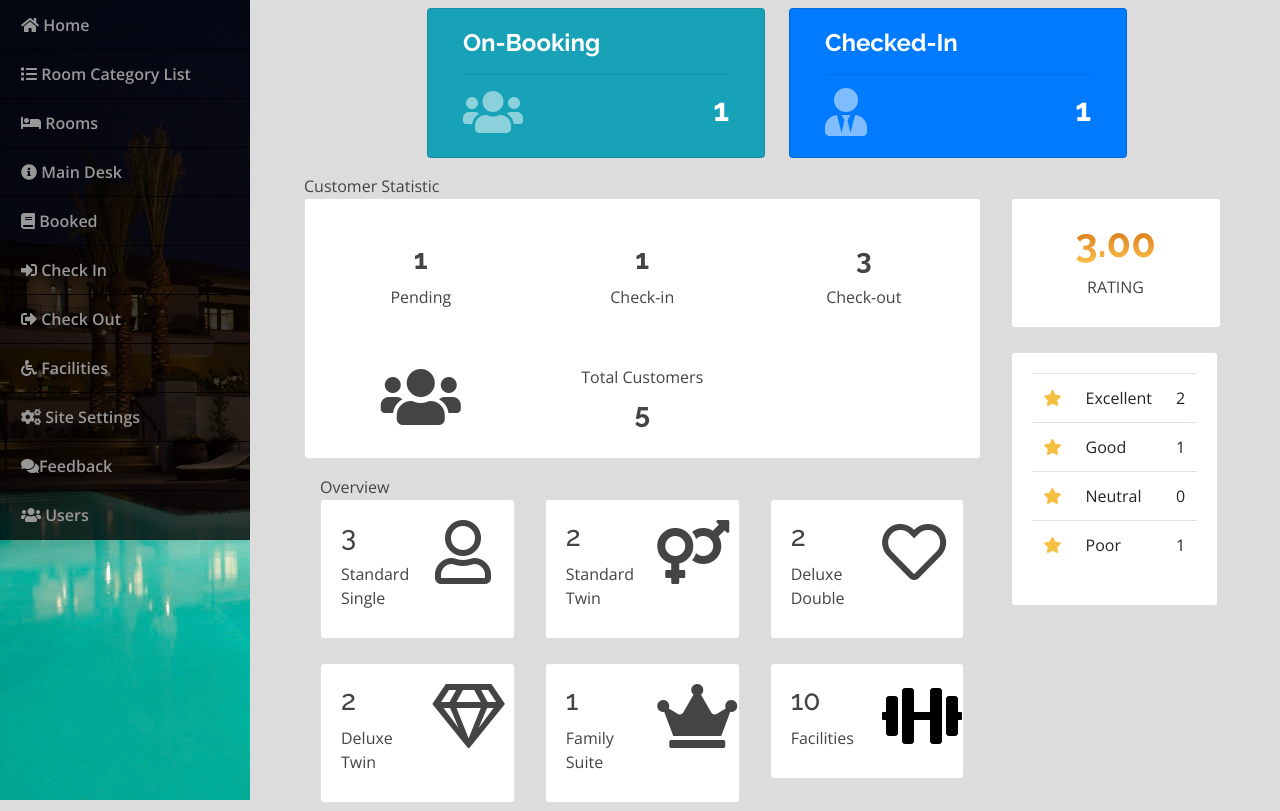
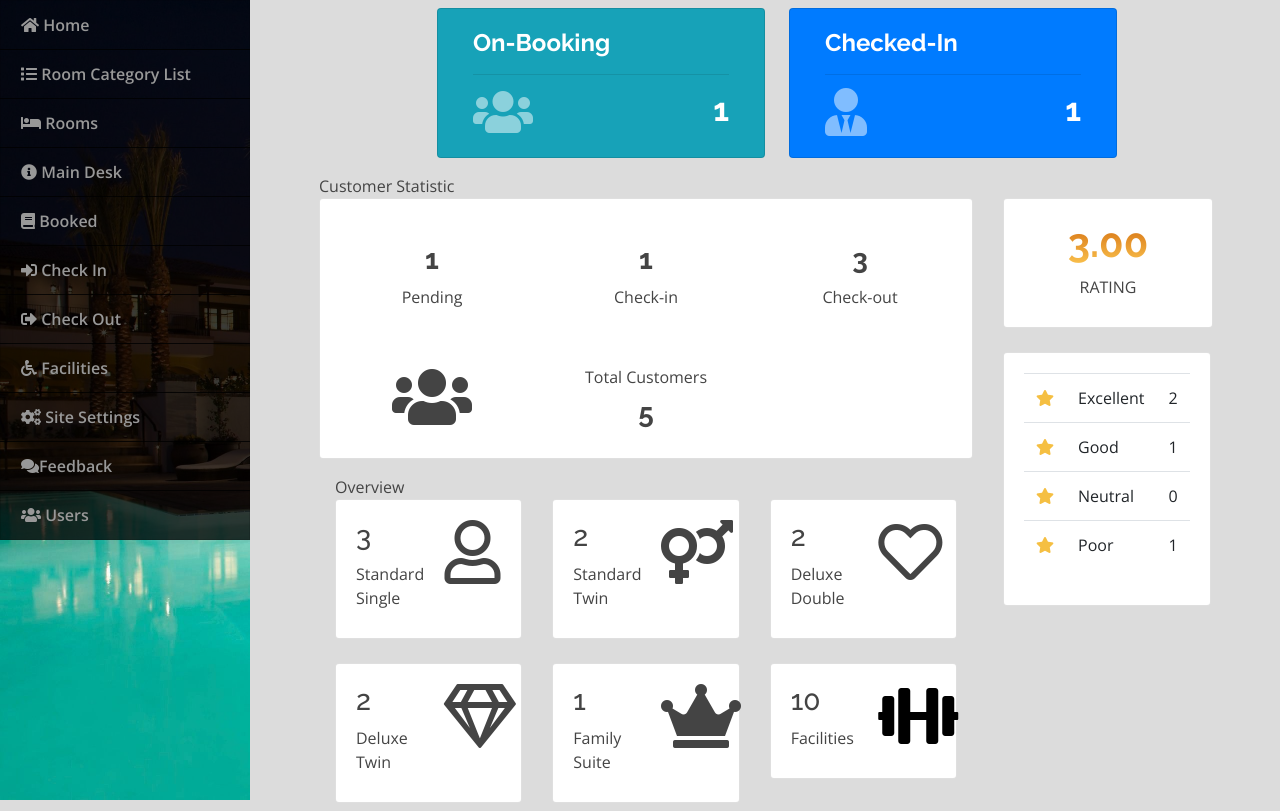
Before and after one commit to nblhuda/hotel_management_system, a PHP site: page /admin/index.php in a window 1280 px wide. Shown: the part 56-867 px from the top of the page. Run offline with PHP 8.4, Linux system fonts and the light colour scheme; the visitor is signed in with stand-in values (Sample User, id 1); data comes from the database, SQL or seed files in the repository; some libraries are stand-ins or nearby versions.

Commit message:
Update interface

```diff
--- a/admin/home.php
+++ b/admin/home.php
@@ -93,7 +93,7 @@
 
 </style>
 
-<div class="containe-fluid">
+<div class="container-fluid">
 	<div class="row">
 		<div class="col-lg-12">
 			<div class="card col-md-4 offset-2 bg-info float-left">
@@ -130,7 +130,7 @@
 
 	<!--SPLIT STATISTIC-->
 	<div class="row mt-3 ml-3 mr-3">
-		<!--SPLIT 1 : STAT-->
+		<!--SPLIT 1 : STATISTIC SECTION-->
 		<div class="col-lg-9">
 			<!--CUSTOMER STATISTIC-->
 			<div class="col-lg-12">
@@ -342,8 +342,8 @@
 				<!--OVERVIEW END-->
 			</div>
 		</div>
-		<!--SPLIT 1 : STAT END-->
-		<!--SPLIT 2 : RATING-->
+		<!--SPLIT 1 : STATISTIC SECTION END-->
+		<!--SPLIT 2 : RATING SECTION-->
 		<div class="col-lg-3"><center>
 			<br>
 			<!--RATING-->
@@ -376,7 +376,7 @@
 							?>
 							<tr>
 								<td><i class="fa fa-star" style="color: #f5bf42"></td>
-								<td style="width:70%"> Excellent</td>
+								<td style="width:100%"> Excellent</td>
 								<?php if(!empty($row)):?>
 								<td><?php echo $row['rate'] ?></td>
 								<?php else:?>
```
Also changed, not shown: admin/manage_check_out.php (+9 -1 lines).
